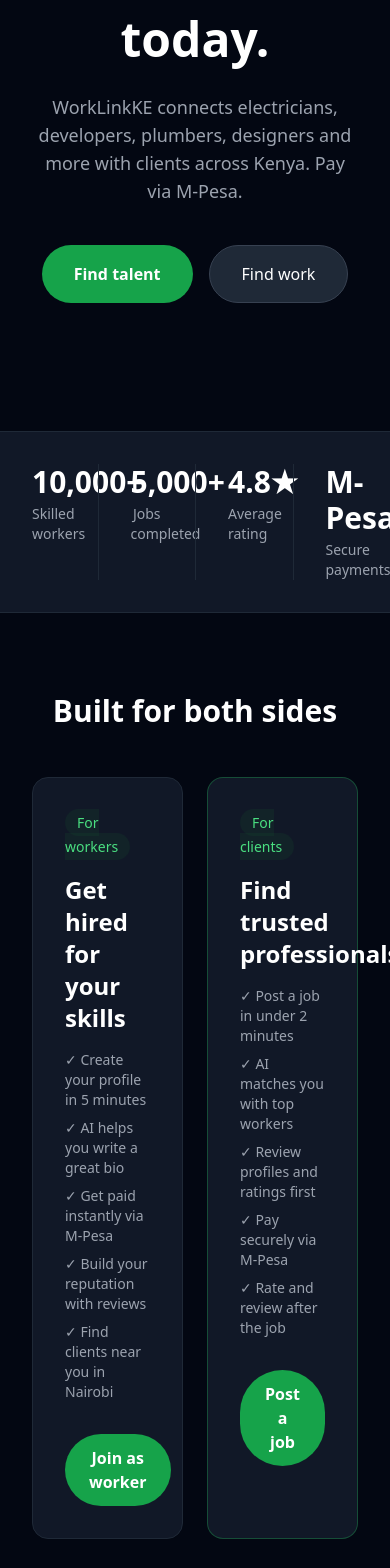
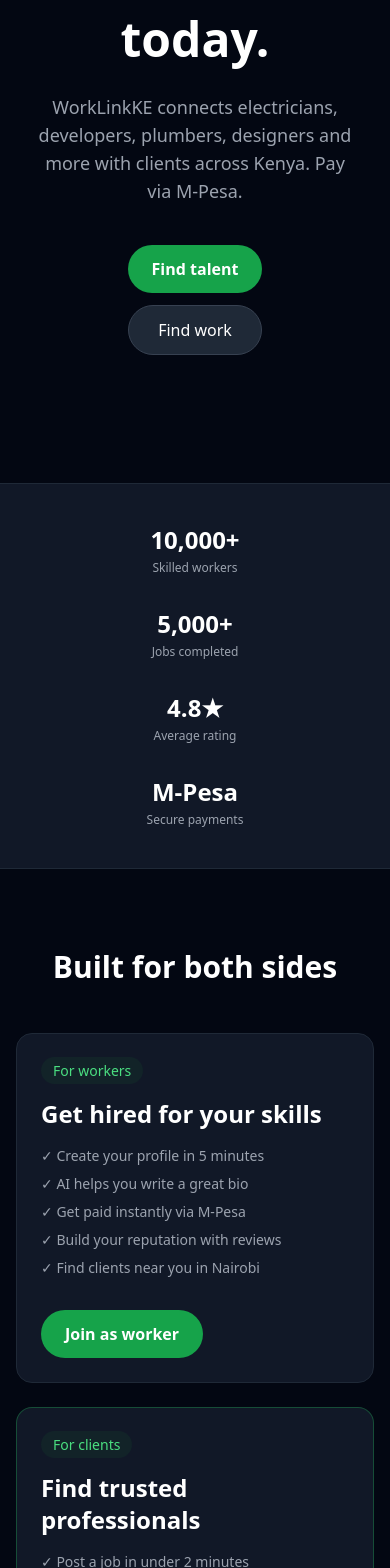
Before and after one commit to erycpc/WorkLinkKE, a React (Vite) app in the folder client/: page / in a window 390 px wide. Shown: the part 432-2000 px from the top of the page. Built offline with nearby package versions, Linux system fonts and the light colour scheme; no server answers.

Commit message:
fix: Improved mobile responsiveness

```diff
--- a/client/src/pages/Home.jsx
+++ b/client/src/pages/Home.jsx
@@ -14,16 +14,16 @@
         <p className="text-gray-400 text-lg mb-10 max-w-xl">
           WorkLinkKE connects electricians, developers, plumbers, designers and more with clients across Kenya. Pay via M-Pesa.
         </p>
-        <div className="flex gap-4">
+        <div className="flex flex-col sm:flex-row gap-3 sm:gap-4">
           <button
             onClick={() => navigate('/jobs')}
-            className="bg-green-600 text-white font-bold px-8 py-4 rounded-full hover:bg-green-700 transition"
+            className="bg-green-600 text-white font-bold px-6 py-3 sm:px-8 sm:py-4 rounded-full hover:bg-green-700 transition"
           >
             Find talent
           </button>
           <button
             onClick={() => navigate('/register')}
-            className="bg-gray-800 text-white font-medium px-8 py-4 rounded-full border border-gray-700 hover:border-green-500 transition"
+            className="bg-gray-800 text-white font-medium px-6 py-3 sm:px-8 sm:py-4 rounded-full border border-gray-700 hover:border-green-500 transition"
           >
             Find work
           </button>
@@ -31,27 +31,27 @@
       </div>
       {/* Stats bar */}
     <div className="bg-gray-900 border-y border-gray-800 py-8">
-        <div className="max-w-5xl mx-auto grid grid-cols-4 divide-x divide-gray-800">
+        <div className="max-w-5xl mx-auto grid grid-cols-1 sm:grid-cols-2 lg:grid-cols-4 gap-4 sm:gap-0 sm:divide-x divide-gray-800">
         {[
       ['10,000+', 'Skilled workers'],
       ['5,000+', 'Jobs completed'],
       ['4.8★', 'Average rating'],
       ['M-Pesa', 'Secure payments'],
     ].map(([num, label]) => (
-      <div key={label} className="text-center px-8">
-        <p className="text-white text-3xl font-bold">{num}</p>
-        <p className="text-gray-400 text-sm mt-1">{label}</p>
+      <div key={label} className="text-center px-4 sm:px-8 py-2 sm:py-0">
+        <p className="text-white text-2xl sm:text-3xl font-bold">{num}</p>
+        <p className="text-gray-400 text-xs sm:text-sm mt-1">{label}</p>
       </div>
         ))}
     </div>
     </div>
     {/* Value props */}
-<div className="max-w-5xl mx-auto px-8 py-20">
+<div className="max-w-5xl mx-auto px-4 sm:px-8 py-20">
   <h2 className="text-white text-3xl font-bold text-center mb-12">Built for both sides</h2>
-  <div className="grid grid-cols-2 gap-6">
+  <div className="grid grid-cols-1 md:grid-cols-2 gap-6">
 
     {/* Worker card */}
-    <div className="bg-gray-900 border border-gray-800 rounded-2xl p-8">
+    <div className="bg-gray-900 border border-gray-800 rounded-2xl p-6 md:p-8">
       <span className="text-green-400 text-sm font-medium bg-green-900/20 px-3 py-1 rounded-full">For workers</span>
       <h3 className="text-white text-2xl font-bold mt-4 mb-4">Get hired for your skills</h3>
       {[
@@ -69,7 +69,7 @@
     </div>
 
     {/* Client card */}
-    <div className="bg-gray-900 border border-green-500/30 rounded-2xl p-8">
+    <div className="bg-gray-900 border border-green-500/30 rounded-2xl p-6 md:p-8">
       <span className="text-green-400 text-sm font-medium bg-green-900/20 px-3 py-1 rounded-full">For clients</span>
       <h3 className="text-white text-2xl font-bold mt-4 mb-4">Find trusted professionals</h3>
       {[
@@ -90,9 +90,9 @@
 </div>
 {/* How it works */}
 <div className="bg-gray-900 border-y border-gray-800 py-20">
-  <div className="max-w-5xl mx-auto px-8">
+  <div className="max-w-5xl mx-auto px-4 sm:px-8">
     <h2 className="text-white text-3xl font-bold text-center mb-12">How it works</h2>
-    <div className="grid grid-cols-4 gap-8">
+    <div className="grid grid-cols-1 md:grid-cols-2 lg:grid-cols-4 gap-4 md:gap-8">
       {[
         ['01', 'Post a job', 'Describe what you need. Takes less than 2 minutes.'],
         ['02', 'Get matched', 'AI finds the best workers near you.'],
@@ -112,12 +112,12 @@
 </div>
 
 {/* Footer CTA */}
-<div className="py-20 text-center px-8">
-  <h2 className="text-white text-4xl font-bold mb-4">Ready to get started?</h2>
-  <p className="text-gray-400 mb-8">Join thousands of Kenyan professionals already on WorkLinkKE</p>
+<div className="py-20 text-center px-4 sm:px-8">
+  <h2 className="text-white text-3xl sm:text-4xl font-bold mb-4">Ready to get started?</h2>
+  <p className="text-gray-400 mb-8 text-sm sm:text-base">Join thousands of Kenyan professionals already on WorkLinkKE</p>
   <button
     onClick={() => navigate('/register')}
-    className="bg-green-600 text-white font-bold px-10 py-4 rounded-full hover:bg-green-700 transition"
+    className="bg-green-600 text-white font-bold px-6 sm:px-10 py-3 sm:py-4 rounded-full hover:bg-green-700 transition"
   >
     Join WorkLinkKE
   </button>
```
